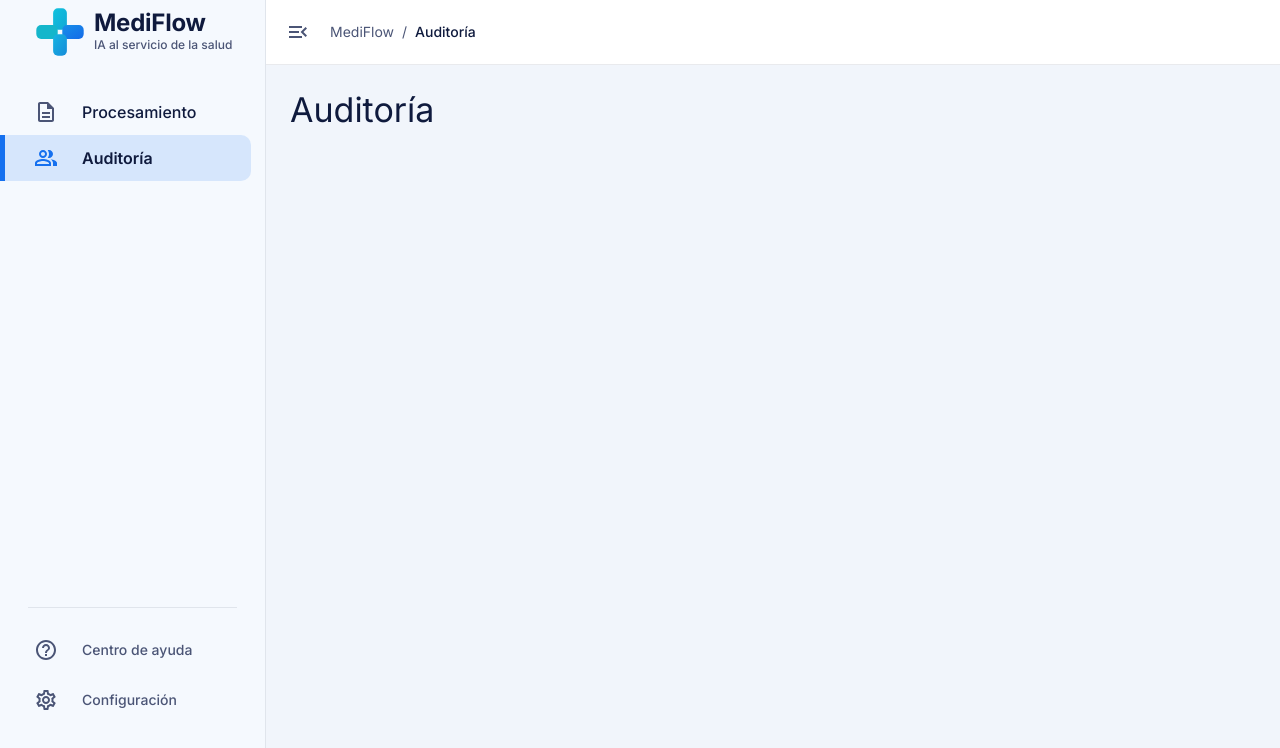
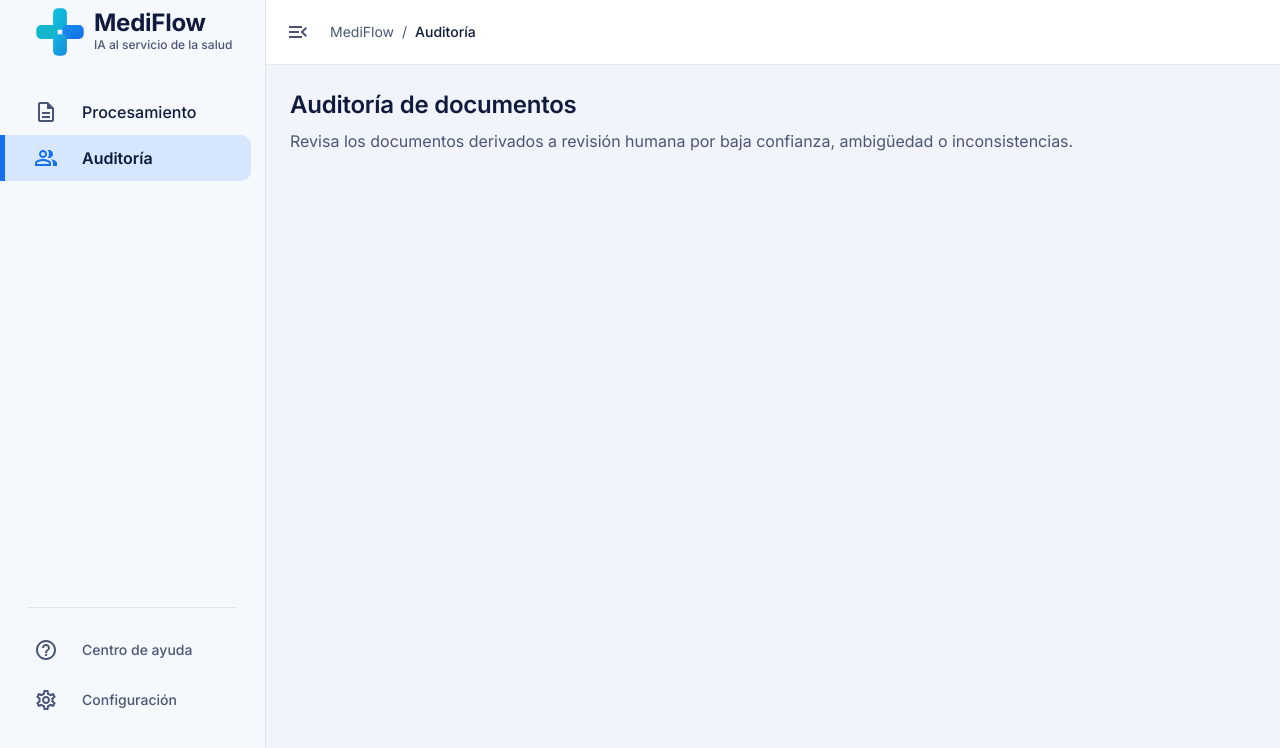
Before and after one commit to No-Country-simulation/G10-MediFlow-Team11, a React (Vite) app in the folder frontend/: page /audit in a window 1280 px wide. Shown: the top 748 px of the page. Built offline with nearby package versions, Linux system fonts and the light colour scheme.

Commit message:
feat(frontend): add reusable page headers (#48)

```diff
--- /dev/null
+++ b/frontend/src/components/PageHeader.tsx
@@ -0,0 +1,31 @@
+import { Box, Typography } from "@mui/material";
+
+type PageHeaderProps = {
+  title: string;
+  description?: string;
+};
+
+function PageHeader({ title, description }: PageHeaderProps) {
+  return (
+    <Box sx={{ mb: 4 }}>
+      <Typography
+        variant="h5"
+        component="h1"
+        sx={{ fontWeight: 600, letterSpacing: "-0.01em" }}
+      >
+        {title}
+      </Typography>
+
+      {description && (
+        <Typography
+          variant="body1"
+          sx={{ mt: 1, maxWidth: "80ch", color: "text.secondary", textWrap: "pretty" }}
+        >
+          {description}
+        </Typography>
+      )}
+    </Box>
+  );
+}
+
+export default PageHeader;
--- a/frontend/src/pages/AuditPage.tsx
+++ b/frontend/src/pages/AuditPage.tsx
@@ -1,10 +1,11 @@
-import { Typography } from "@mui/material";
+import PageHeader from "../components/PageHeader";
 
 function AuditPage() {
   return (
-    <Typography variant="h4" component="h1">
-      Auditoría
-    </Typography>
+    <PageHeader
+      title="Auditoría de documentos"
+      description="Revisa los documentos derivados a revisión humana por baja confianza, ambigüedad o inconsistencias."
+    />
   );
 }
 
--- a/frontend/src/pages/ProcessingPage.tsx
+++ b/frontend/src/pages/ProcessingPage.tsx
@@ -1,10 +1,11 @@
-import { Typography } from "@mui/material";
+import PageHeader from "../components/PageHeader";
 
 function ProcessingPage() {
   return (
-    <Typography variant="h4" component="h1">
-      Procesamiento
-    </Typography>
+    <PageHeader
+      title="Procesamiento de documentos"
+      description="Carga un documento clínico o ingresa texto para iniciar su clasificación, extracción y enrutamiento."
+    />
   );
 }
 
```
